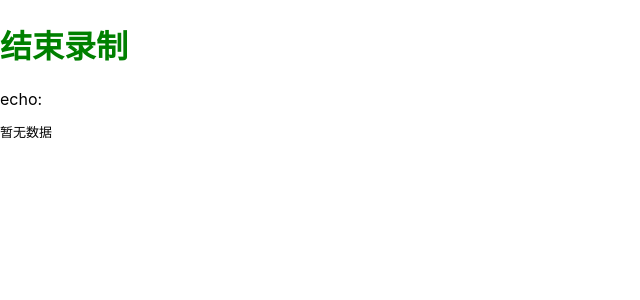
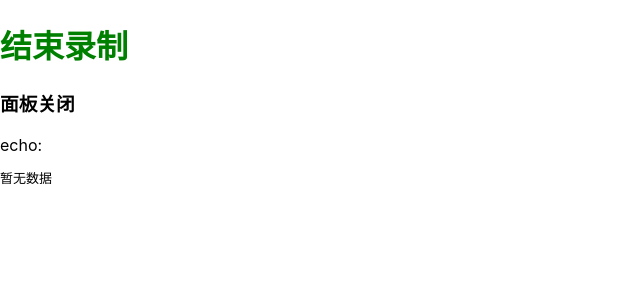
Before and after one commit to EvanYY/eca-devhelper-example, a React (Create React App) app: page / in a window 1280 px wide. Shown: the top 300 px of the page, without its empty margins (0-640 px from the left). Built offline with nearby package versions, Linux system fonts and the light colour scheme.

Commit message:
update: 案例使用 及文档api 作用更新

```diff
--- a/src/App.tsx
+++ b/src/App.tsx
@@ -1,13 +1,18 @@
 import "./App.css";
 // import { Draw } from "./components/draw";
 import { useStartStopEmit } from "./hooks/startStopEmit";
+import { useDevtoolsActive } from "./hooks/isDevtoolsActive";
 function App() {
   const { status, content } = useStartStopEmit();
+  const active = useDevtoolsActive();
   return (
     <div className="App">
       <h1 style={{ color: status ? "red" : "green" }}>
         {status ? "开始录制" : "结束录制"}
       </h1>
+      <h3>
+        <span>{active.status ? "面板开始" : "面板关闭"}</span>
+      </h3>
       <div>{/* <Draw></Draw> */}</div>
       <div>echo:</div>
       <pre>{content}</pre>
--- /dev/null
+++ b/src/hooks/isDevtoolsActive.ts
@@ -0,0 +1,34 @@
+import { useState, useEffect } from "react";
+
+import { checkDevtoolsHeath } from "../chrome";
+export const useDevtoolsActive = () => {
+  const devtools = checkDevtoolsHeath();
+  // panel 面板存活
+  const [status, setStatus] = useState(devtools ? devtools.ACTIVE : false);
+  const changeActive = (status: any) => {
+    console.log(
+      "🚀 ~ file: isDevtoolsActive.ts ~ line 9 ~ changeActive ~ status",
+      status
+    );
+    setStatus(status);
+  };
+  useEffect(() => {
+    if (devtools) {
+      const { target } = devtools.getStatic();
+      console.log(
+        "🚀 ~ file: isDevtoolsActive.ts ~ line 18 ~ useEffect ~ target",
+        target
+      );
+      devtools.addEvent(target.active, changeActive);
+    }
+    return () => {
+      if (devtools) {
+        const { target } = devtools.getStatic();
+        devtools.removeEvent(target.active, changeActive);
+      }
+    };
+  });
+  return {
+    status,
+  };
+};
--- a/src/hooks/startStopEmit.ts
+++ b/src/hooks/startStopEmit.ts
@@ -23,7 +23,11 @@ export const useStartStopEmit = () => {
       setContent("正在解析数据");
       setContent(JSON.stringify(d, null, 2));
       // 接收到 结束指令后解析向devtools 发送 消息
-      devtools.emit(JSON.stringify(d));
+      if (devtools) {
+        devtools.emit(JSON.stringify(d));
+      } else {
+        // 通知自己 文本作用域
+      }
     }, 500);
   };
   // 全局订阅 开始结束接口
--- a/src/mock/mock1.ts
+++ b/src/mock/mock1.ts
@@ -129,46 +129,6 @@ export const dsMock1 = (): QueryResponse[] => {
             },
           ],
         },
-        {
-          dependent: "Gas",
-          target: "Liquid",
-          weight: 1,
-          effect: [
-            {
-              ruleDefId: "el5ka2kpw1ww",
-              variables: {
-                k: "$current.project.id: PROJECT001",
-              },
-              result: {
-                type: "value",
-                oldValue: null,
-                newValue: null,
-              },
-            },
-            {
-              ruleDefId: "0bv4s9i4e5mr",
-              variables: {
-                k: "$current.project.id: PROJECT002",
-              },
-              result: {
-                type: "props",
-                oldValue: null,
-                newValue: null,
-              },
-            },
-            {
-              ruleDefId: "0bv4s9i4e5mr1",
-              variables: {
-                k: "$current.project.id: PROJECT003",
-              },
-              result: {
-                type: "props",
-                oldValue: null,
-                newValue: null,
-              },
-            },
-          ],
-        },
       ],
       ruleDefs: {
         el5ka2kpw1ww: {
@@ -229,6 +189,25 @@ export const dsMock1 = (): QueryResponse[] => {
         },
       ],
       rules: [
+        {
+          dependent: "Solid",
+          target: "Liquid",
+          weight: 1,
+
+          effect: [
+            {
+              ruleDefId: "aaaaaaa",
+              variables: {
+                k: "$current.project.id: PROJECT001",
+              },
+              result: {
+                type: "value",
+                oldValue: null,
+                newValue: null,
+              },
+            },
+          ],
+        },
         {
           dependent: "Liquid",
           target: "Solid",
```
